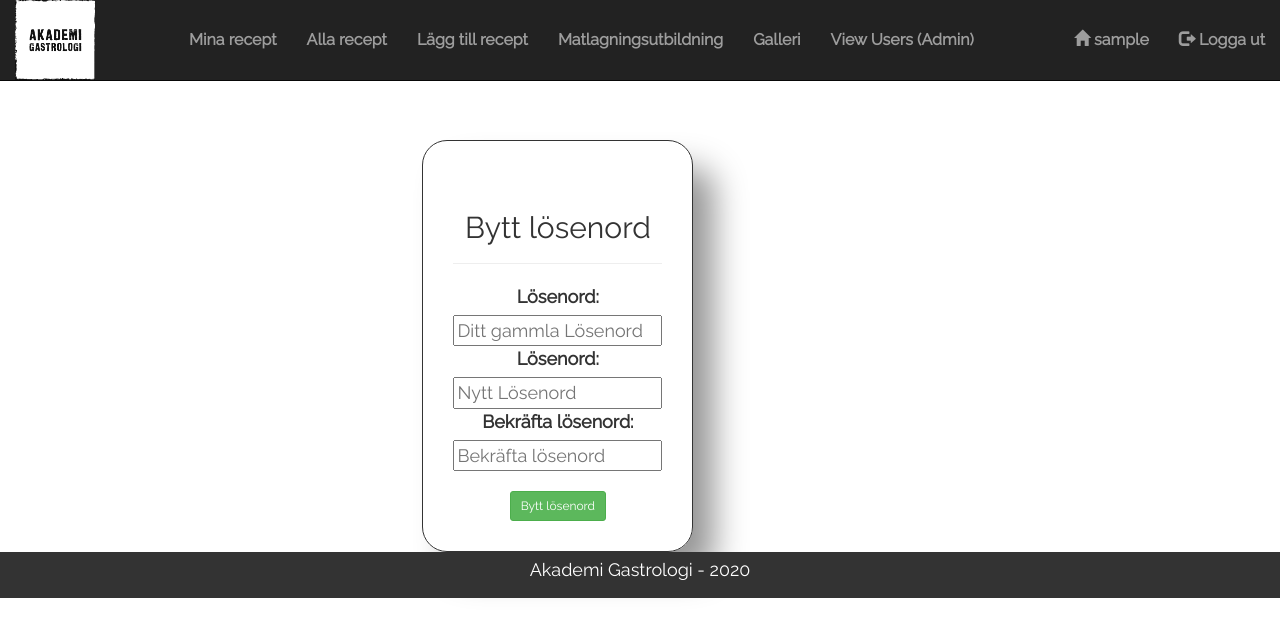
After one commit to leomellbergholm/akademigastrologi, a Flask app: page /change_password in a window 1280 px wide. The commit adds this page. Shown: the top 637 px of the page. Run offline with Flask 2, Linux system fonts and the light colour scheme; a user stored in the database is signed in; tables that the repository leaves empty hold one stand-in row (values such as "Sample post"); some libraries are stand-ins or nearby versions.

Commit message:
Lagt in change pasword(funkar inte, så använd inte den)

```diff
--- a/flask_app/project/recipes/Forms.py
+++ b/flask_app/project/recipes/Forms.py
@@ -21,5 +21,5 @@ class AddRecipeForm(Form):
 class EditRecipeForm(Form):
     recipe_title = StringField('Titel på recept', validators=[DataRequired()])
     recipe_description = StringField('Beskrivning av recept', validators=[DataRequired()])
-    recipe_image = FileField('Receptbild', [FileAllowed(images, 'Bara bilder!')])
+    recipe_image = FileField('Receptbild', validators=[FileAllowed(images, 'Bara bilder!')])
     is_public = BooleanField('Publikt recept?')
--- /dev/null
+++ b/flask_app/project/templates/change_password.html
@@ -0,0 +1,23 @@
+{% extends "layout.html" %}
+{% from "_form_macros.html" import render_field %}
+
+{% block content %}
+
+<!--This shows within the layout.html template-->
+<div class="user-registration">
+  <div class="page-header">
+    <h2>Bytt lösenord</h2>
+  </div>
+<form action="{{ url_for('users.change_password') }}" method="post">
+    {{ form.csrf_token }}
+    <dl>
+      {{ render_field(form.password, placeholder="Ditt gammla Lösenord") }}
+      {{ render_field(form.new_password, placeholder="Nytt Lösenord") }}
+      {{ render_field(form.confirm, placeholder="Bekräfta lösenord") }}
+    </dl>
+    <button class="btn btn-sm btn-success" type="submit">Bytt lösenord</button>
+  </form>
+</div>
+
+
+{% endblock %}
--- a/flask_app/project/templates/user_profile.html
+++ b/flask_app/project/templates/user_profile.html
@@ -68,7 +68,7 @@
                             <div class="panel-heading">Inställningar</div>
                             <div class="panel-body"><a href="{{ url_for('users.change_username') }}">Ändra Användarnamn</a></div>
                             <div class="panel-body"><a href="{{ url_for('users.change_email') }}">Ändra Email</a></div>
-                            <div class="panel-body"><a href="#">Ändra Lösenord</a></div>
+                            <div class="panel-body"><a href="{{ url_for('users.change_password') }}">Ändra Lösenord</a></div>
                             {% if not current_user.email_confirmed %}
                               <div class="panel-body"><a href="#">Skicka Bekräftelsemail</a></div>
                             {% endif %}
--- a/flask_app/project/users/Forms.py
+++ b/flask_app/project/users/Forms.py
@@ -23,3 +23,8 @@ class change_emailForm(Form):
 
 class change_usernameForm(Form):
     username = StringField('Användarnamn', validators=[DataRequired(), Length(min=2, max=20)])
+
+class change_passwordForm(Form):
+    password = PasswordField('Lösenord', validators=[DataRequired()])
+    new_password = PasswordField('Lösenord', validators=[DataRequired(), Length(min=6, max=40)])
+    confirm = PasswordField('Bekräfta lösenord', validators=[DataRequired(), EqualTo('new_password')])
--- a/flask_app/project/users/views.py
+++ b/flask_app/project/users/views.py
@@ -6,7 +6,7 @@
 #################
 from flask import Flask, render_template, Blueprint, request, flash, redirect, url_for, abort
 from project import db #, mail
-from .Forms import RegisterForm, LoginForm, change_emailForm, change_usernameForm
+from .Forms import RegisterForm, LoginForm, change_emailForm, change_usernameForm, change_passwordForm
 from project.models import User, Recipe
 from sqlalchemy.exc import IntegrityError
 from flask_login import LoginManager, login_required, login_user, current_user, logout_user
@@ -126,3 +126,19 @@ def change_email():
                 return redirect(url_for('users.user_profile'))
 
     return render_template('change_email.html', form=form)
+
+@users_blueprint.route('/change_password', methods=['GET','POST'])
+@login_required
+def change_password():
+    form = change_passwordForm(request.form)
+    if request.method == 'POST':
+        if form.validate_on_submit():
+            user = current_user
+            if user is not None and user.is_correct_password(form.password.data):
+                user.password = form.new_password.data
+                print(user.password)
+                db.session.add(user)
+                db.session.commit()
+                return redirect(url_for('recipes.index'))
+
+    return render_template('change_password.html', form=form)
```
